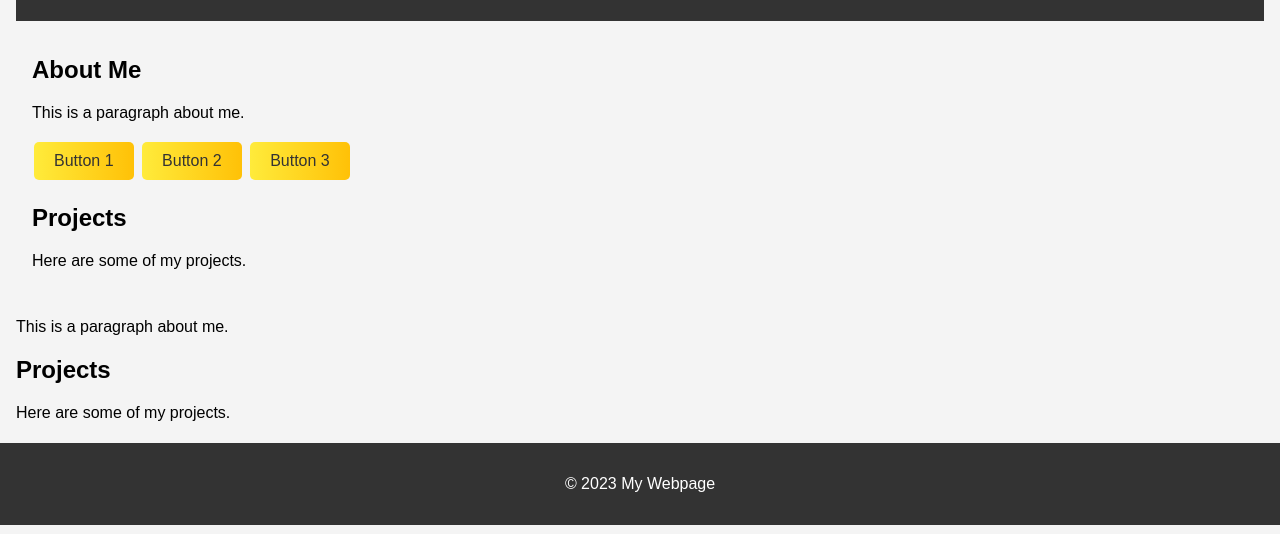
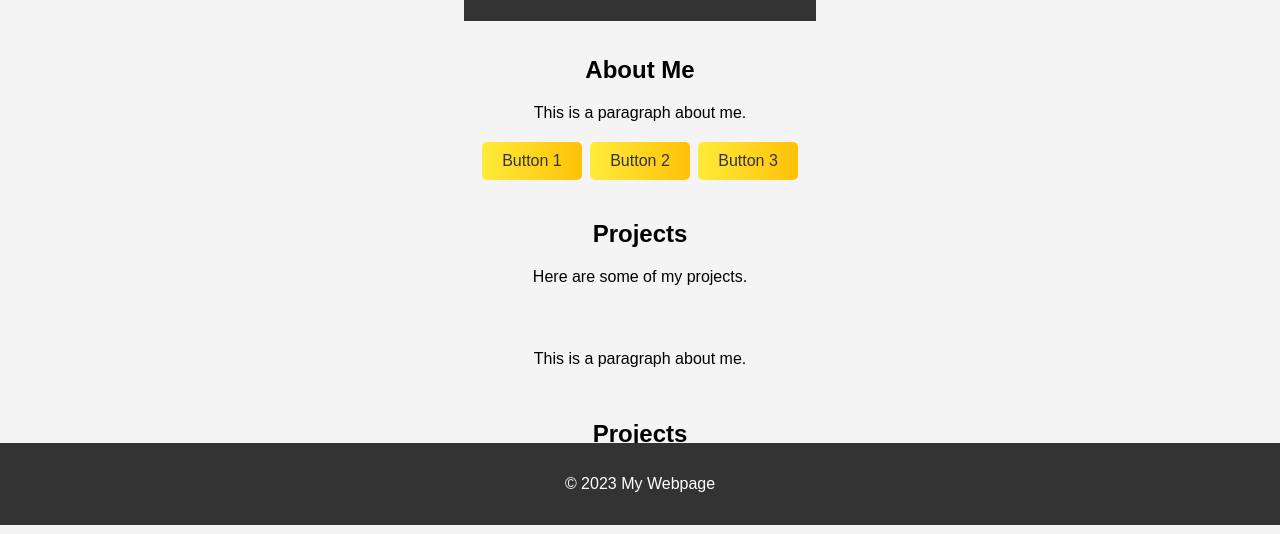
Before and after one commit to MacroCreationBiz/TestWebsite01092024, a plain HTML site: page index.html in a window 1280 px wide. Shown: the part 275-809 px from the top of the page. Drawn offline with Linux system fonts and the light colour scheme.

Commit message:
Update styles.css

```diff
--- a/styles.css
+++ b/styles.css
@@ -3,6 +3,9 @@ body {
     margin: 0;
     padding: 0;
     background-color: #f4f4f4;
+    display: flex;
+    flex-direction: column;
+    min-height: 100vh;
 }
 
 header {
@@ -14,10 +17,16 @@ header {
 
 main {
     padding: 1rem;
+    flex: 1;
+    display: flex;
+    flex-direction: column;
+    justify-content: center;
+    align-items: center;
 }
 
 section {
     margin-bottom: 1rem;
+    text-align: center;
 }
 
 footer {
@@ -28,6 +37,13 @@ footer {
     position: fixed;
     width: 100%;
     bottom: 0;
+}
+
+.button-container {
+    display: flex;
+    justify-content: center;
+    gap: 10px;
+    margin-top: 1rem;
 }
 
 .gradient-button {
```
